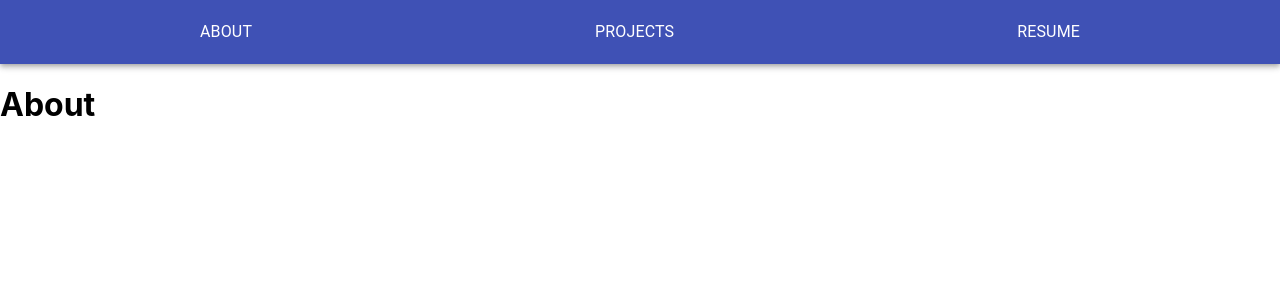
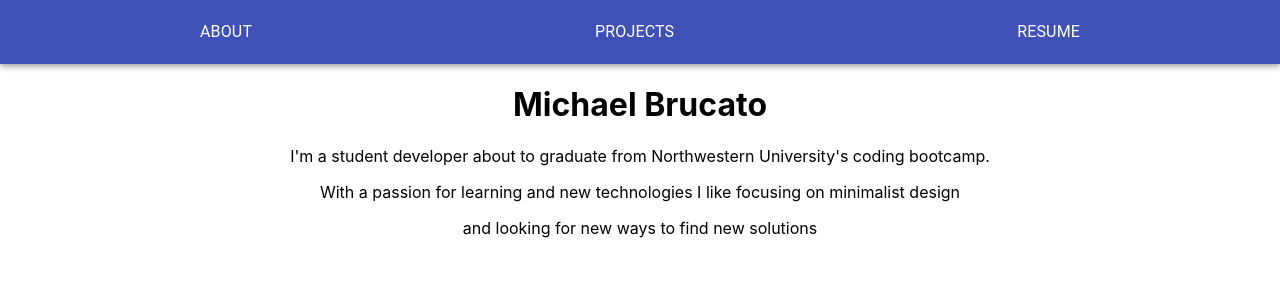
Before and after one commit to mikebrucato/react-portfolio, a React (Create React App) app: page /about in a window 1280 px wide. Shown: the top 300 px of the page. Built offline with nearby package versions, Linux system fonts and the light colour scheme.

Commit message:
add about section

```diff
--- a/package.json
+++ b/package.json
@@ -8,7 +8,9 @@
     "@testing-library/jest-dom": "^5.11.9",
     "@testing-library/react": "^11.2.5",
     "@testing-library/user-event": "^12.8.0",
+    "bootstrap": "^4.6.0",
     "react": "^17.0.1",
+    "react-bootstrap": "^1.5.1",
     "react-dom": "^17.0.1",
     "react-router-dom": "^5.2.0",
     "react-scripts": "4.0.3",
--- a/src/App.css
+++ b/src/App.css
@@ -2,3 +2,23 @@ body {
   margin: 0;
   box-sizing: border-box;
 }
+
+.about {
+  text-align: center;
+}
+
+.aboutText {
+  display: flex;
+  flex-basis: auto;
+  flex-direction: column;
+  justify-content: center;
+  text-align: center;
+}
+
+.thumbnails {
+  display: flex;
+  flex-basis: auto;
+  flex-direction: column;
+  justify-content: center;
+  text-align: center;
+}
--- a/src/components/About.js
+++ b/src/components/About.js
@@ -4,9 +4,15 @@ import React from 'react';
 
 function About(props) {
   return (
-    <div class="about">
-      <h1>About</h1>
+    <div className="about">
+      <>
+      <h1> Michael Brucato</h1>
+      <p>I'm a student developer about to graduate from Northwestern University's coding bootcamp.</p>
+      <p>With a passion for learning and new technologies I like focusing on minimalist design</p>
+      <p>and looking for new ways to find new solutions</p>
+      </>
     </div>
+
   )
 }
 
--- a/src/components/Header.js
+++ b/src/components/Header.js
@@ -7,7 +7,8 @@ import { Container } from "@material-ui/core"
 const useStyles = makeStyles({
     navDisplayFlex: {
         display: `flex`,
-        justifyContent: `space-between`
+        justifyContent: `space-between`,
+
     },
     linkText: {
         textDecoration: `none`,
@@ -32,7 +33,7 @@ const Header = () => {
                     <List
                         component="nav"
                         aria-labelledby="main navigation"
-                        className={classes.navDisplayFlex} // this
+                        className={classes.navDisplayFlex}
                     >
                         {navLinks.map(({ title, path }) => (
                             <a href={path} key={title} className={classes.linkText} >
```
Also changed, not shown: src/components/Footer.js (added), 1 other file (tests, documents, lock files or other folders).
